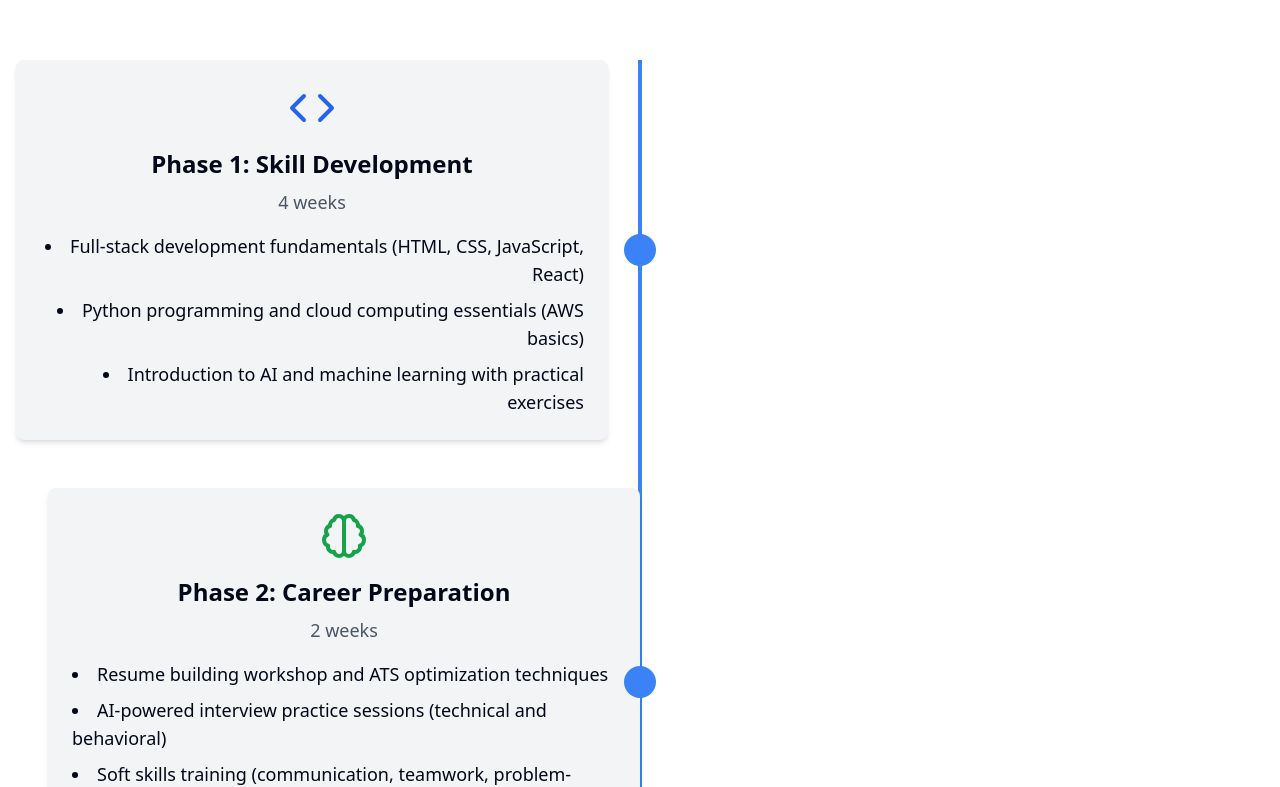
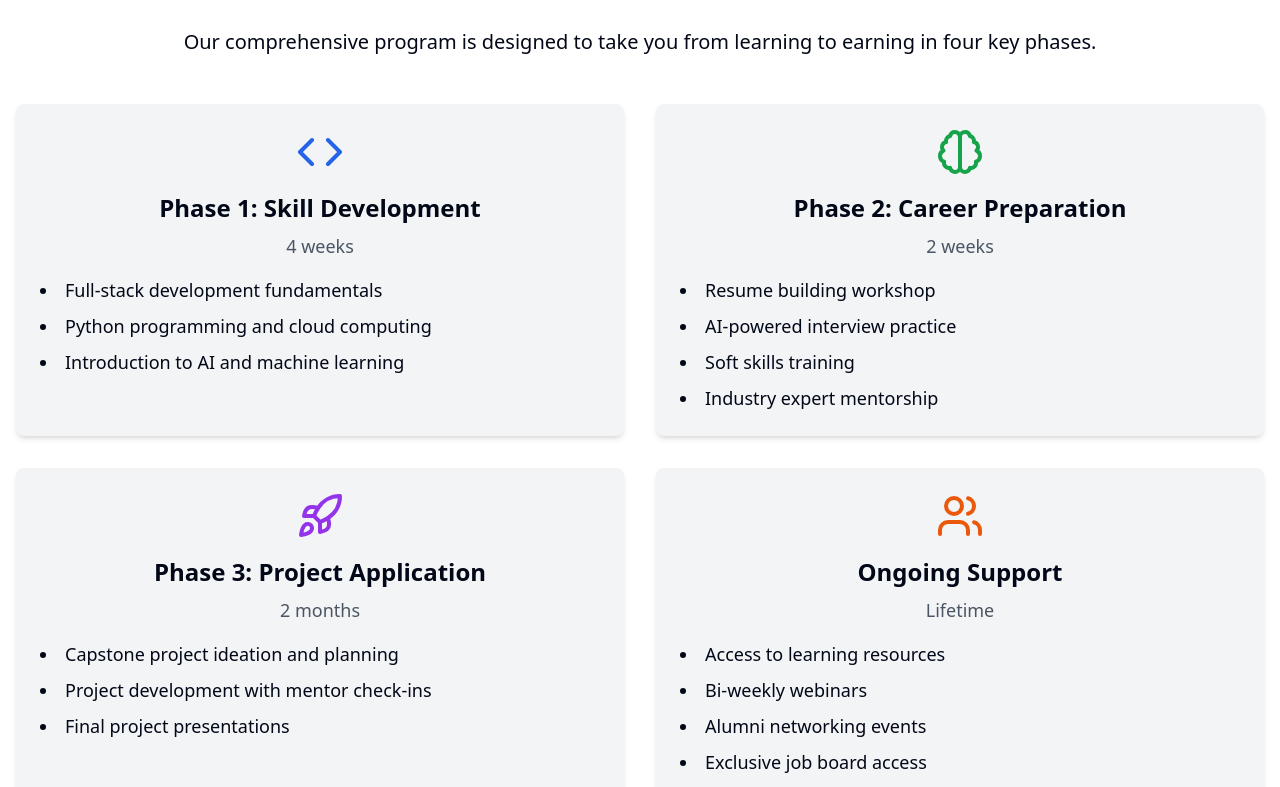
Before and after one commit to dheemutech/main, a Next.js app: page / in a window 1280 px wide. Shown: the part 876-1663 px from the top of the page. Built offline with nearby package versions, Linux system fonts and the light colour scheme.

Commit message:
SOFTGEN MAGIC

```diff
--- a/src/components/ProgramStructure.jsx
+++ b/src/components/ProgramStructure.jsx
@@ -5,48 +5,46 @@ import { Code, Brain, Rocket, Users } from 'lucide-react';
 const ProgramStructure = () => {
   const phases = [
     { title: "Phase 1: Skill Development", icon: <Code className="w-12 h-12 mb-4 text-blue-600" />, duration: "4 weeks", items: [
-      "Full-stack development fundamentals (HTML, CSS, JavaScript, React)",
-      "Python programming and cloud computing essentials (AWS basics)",
-      "Introduction to AI and machine learning with practical exercises"
+      "Full-stack development fundamentals",
+      "Python programming and cloud computing",
+      "Introduction to AI and machine learning"
     ]},
     { title: "Phase 2: Career Preparation", icon: <Brain className="w-12 h-12 mb-4 text-green-600" />, duration: "2 weeks", items: [
-      "Resume building workshop and ATS optimization techniques",
-      "AI-powered interview practice sessions (technical and behavioral)",
-      "Soft skills training (communication, teamwork, problem-solving)",
-      "Industry expert mentorship sessions and networking events"
+      "Resume building workshop",
+      "AI-powered interview practice",
+      "Soft skills training",
+      "Industry expert mentorship"
     ]},
     { title: "Phase 3: Project Application", icon: <Rocket className="w-12 h-12 mb-4 text-purple-600" />, duration: "2 months", items: [
       "Capstone project ideation and planning",
-      "Project development with weekly mentor check-ins",
-      "Final project presentations and peer reviews"
+      "Project development with mentor check-ins",
+      "Final project presentations"
     ]},
     { title: "Ongoing Support", icon: <Users className="w-12 h-12 mb-4 text-orange-600" />, duration: "Lifetime", items: [
-      "24/7 access to learning resources and coding challenges",
-      "Bi-weekly webinars on emerging technologies and industry trends",
-      "Monthly alumni networking events and job fairs",
-      "Lifetime access to NexGen's exclusive job board and internship postings"
+      "Access to learning resources",
+      "Bi-weekly webinars",
+      "Alumni networking events",
+      "Exclusive job board access"
     ]}
   ];
 
   return (
     <section id="program-structure" className="py-24 bg-white dark:bg-gray-800">
       <div className="container mx-auto px-4">
-        <h2 className="text-4xl font-bold text-center mb-16 dark:text-white">Program Structure</h2>
-        <div className="relative">
-          <div className="absolute left-1/2 transform -translate-x-1/2 h-full w-1 bg-blue-500"></div>
+        <h2 className="text-4xl font-bold text-center mb-8 dark:text-white">Program Structure</h2>
+        <p className="text-center text-xl mb-12 dark:text-gray-300">Our comprehensive program is designed to take you from learning to earning in four key phases.</p>
+        <div className="grid grid-cols-1 md:grid-cols-2 gap-8">
           {phases.map((phase, index) => (
             <motion.div
               key={index}
-              className="relative mb-12 flex items-center"
-              initial={{ opacity: 0, x: index % 2 === 0 ? -50 : 50 }}
-              animate={{ opacity: 1, x: 0 }}
-              transition={{ duration: 0.5, delay: index * 0.2 }}
+              className="bg-gray-100 dark:bg-gray-700 p-6 rounded-lg shadow-md hover:shadow-lg transition-shadow duration-300"
+              initial={{ opacity: 0, y: 20 }}
+              animate={{ opacity: 1, y: 0 }}
+              transition={{ duration: 0.5, delay: index * 0.1 }}
             >
-              <div className={`w-1/2 ${index % 2 === 0 ? 'pr-8 text-right' : 'pl-8'}`}>
-                <div className="bg-gray-100 dark:bg-gray-700 p-6 rounded-lg shadow-md hover:shadow-lg transition-shadow duration-300">
               <div className="flex flex-col items-center mb-4">
                 {phase.icon}
-                    <h3 className="text-2xl font-semibold mb-2 dark:text-white">{phase.title}</h3>
+                <h3 className="text-2xl font-semibold mb-2 dark:text-white text-center">{phase.title}</h3>
                 <span className="text-lg font-medium text-gray-600 dark:text-gray-300">{phase.duration}</span>
               </div>
               <ul className="list-disc list-inside space-y-2 dark:text-gray-200">
@@ -54,9 +52,6 @@ const ProgramStructure = () => {
                   <li key={itemIndex} className="text-lg">{item}</li>
                 ))}
               </ul>
-                </div>
-              </div>
-              <div className="absolute left-1/2 transform -translate-x-1/2 w-8 h-8 bg-blue-500 rounded-full"></div>
             </motion.div>
           ))}
         </div>
```
Lines whose indentation alone changed are shown as unchanged.
